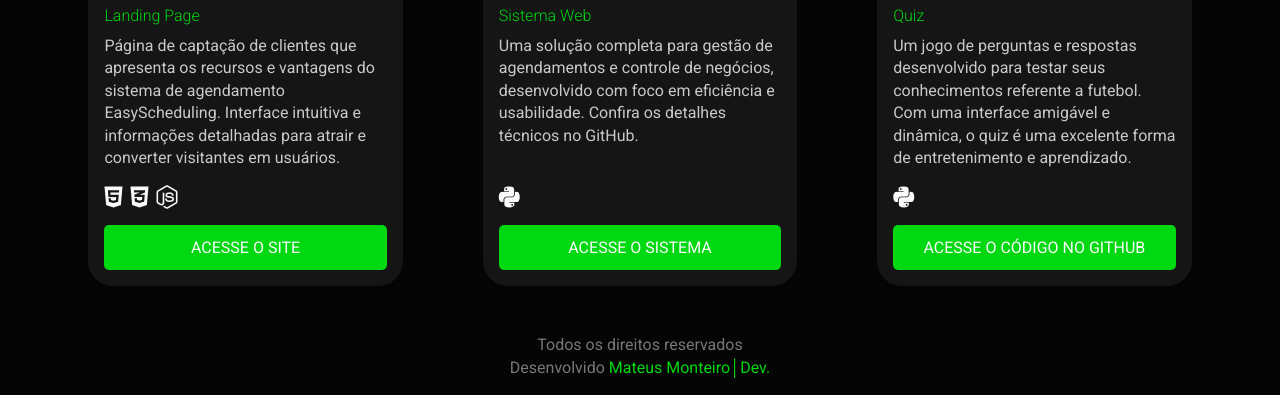
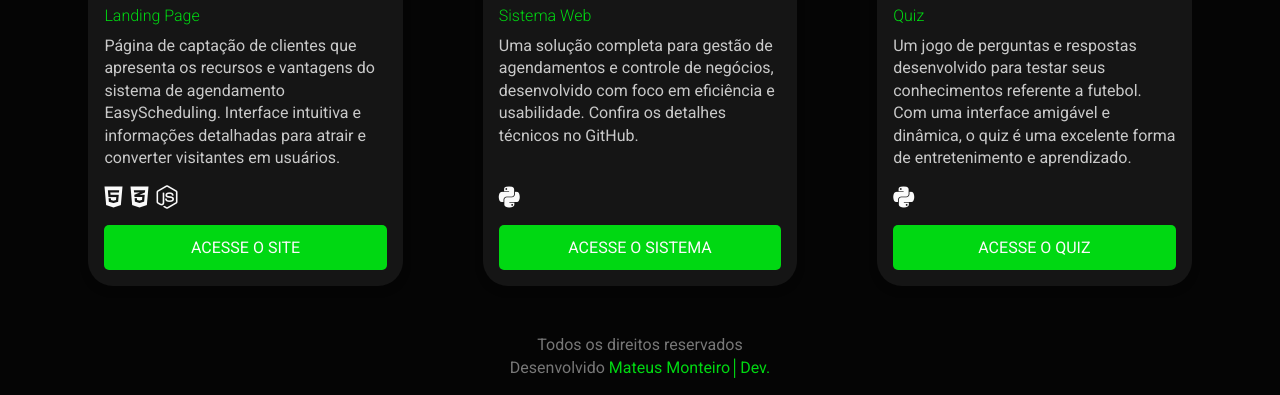
Before and after one commit to Mateusmont-1/portfolio, a plain HTML site: page projects.html in a window 1280 px wide. Shown: the part 499-894 px from the top of the page. Drawn offline with nearby package versions, Linux system fonts and the light colour scheme.

Commit message:
Alteração

```diff
--- a/projects.html
+++ b/projects.html
@@ -131,7 +131,7 @@
                                     <i class="fab fa-python"></i>
                                 </div>
                                 <div class="btn-project">
-                                    <a href="https://github.com/Mateusmont-1/quiz_chute_certeiro" target="_blank">Acesse o código no GitHub</a>
+                                    <a href="https://dev-mateusmonteiro.site/quiz-futebol" target="_blank">Acesse o quiz</a>
                                 </div>
                             </div>
                         </div>
```
